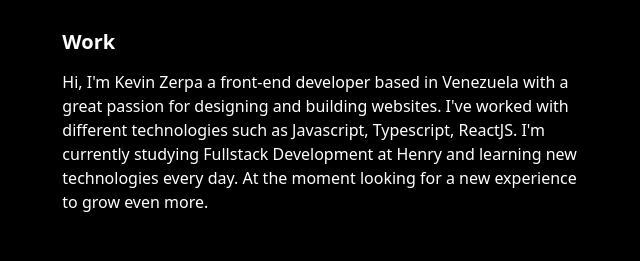
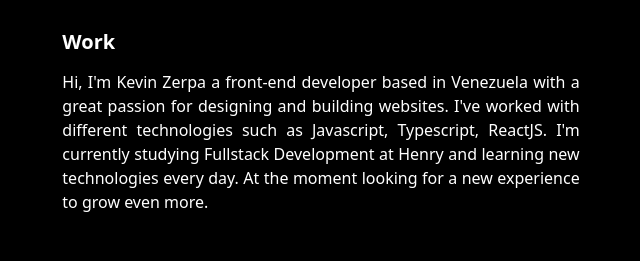
Before and after one commit to KitsuneQki/portfolio, a React (Create React App) app: page / in a window 1280 px wide. Shown: the part 333-594 px from the top of the page, without its empty margins (319-959 px from the left). Built offline with nearby package versions, Linux system fonts and the light colour scheme.

Commit message:
justify text

```diff
--- a/src/App.css
+++ b/src/App.css
@@ -7,6 +7,10 @@
 
 .thumbnail:hover {
   background-color: #212529;
+}
+
+.justify {
+  text-align: justify;
 }
 
 .custom-border {
--- a/src/components/Work.tsx
+++ b/src/components/Work.tsx
@@ -10,7 +10,7 @@ const Work = () => {
         </div>
         <div className="py-4">
           <h1 className="pb-2 fs-5 fw-bold">Work</h1>
-          <p className="fs-6">
+          <p className="fs-6 justify">
             Hi, I'm Kevin Zerpa a front-end developer based in Venezuela with a
             great passion for designing and building websites. I've worked with
             different technologies such as Javascript, Typescript, ReactJS. I'm
```
